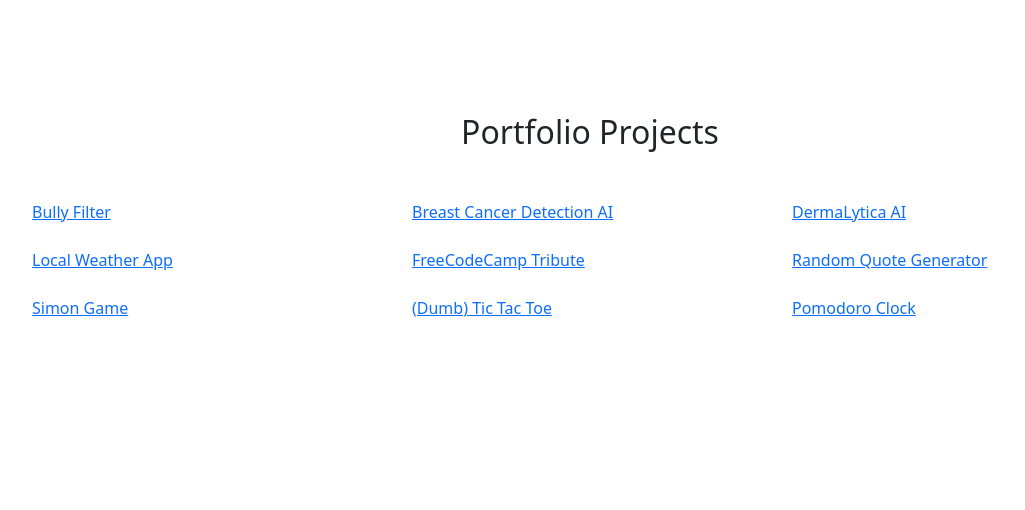
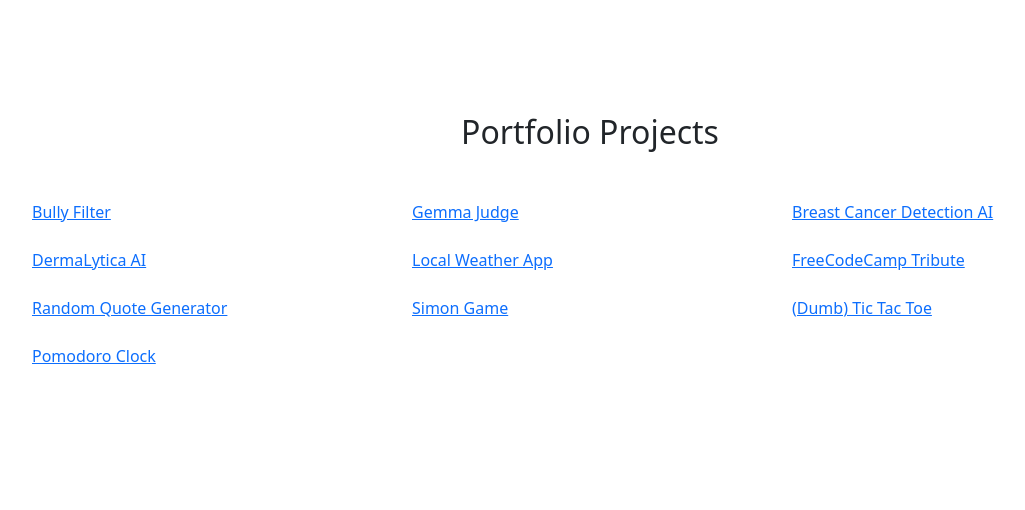
Before and after one commit to bmaclin58/DermaLytica, a Django app: template templates/PortfolioHome.html in a window 1280 px wide. Shown: the part 695-1205 px from the top of the page, without its empty margins (50-1075 px from the left). Run offline with Django 5.2, Linux system fonts and the light colour scheme; the template is opened without the code that fills it, so the values that code supplies are empty; some libraries are stand-ins or nearby versions.

Commit message:
Update GemmaJudge app configuration and add PortfolioHome link
- Renamed `GemmaJudge` app to fix app name inconsistency.
- Added GemmaJudge link and thumbnail to `PortfolioHome.html` for better navigation.
- Included new static assets for enhanced visual presentation.

```diff
--- a/GemmaJudge/apps.py
+++ b/GemmaJudge/apps.py
@@ -3,7 +3,7 @@ from django.apps import AppConfig
 
 class GemmaJudgeConfig(AppConfig):
     default_auto_field = 'django.db.models.BigAutoField'
-    name = 'Gemma_Judge'
+    name = 'GemmaJudge'
 
     def ready(self):
         from .services.runtime import bootstrap_runtime
--- a/templates/PortfolioHome.html
+++ b/templates/PortfolioHome.html
@@ -110,6 +110,15 @@
 							<div class="works-thumb"
 							     style="background: url('{% static 'Photos/BullyFilter.png' %}') no-repeat center; background-size: cover;"></div>
 							<div class="works-caption">Bully Filter</div>
+						</div>
+					</a>
+				</div>
+				<div class="col-md-4 col-sm-6 col-12 mb-4">
+					<a href="{% url 'gemmajudge-home' %}" target="_blank">
+						<div class="block wow animate__animated animate__fadeInLeft">
+							<div class="works-thumb"
+							     style="background: url('{% static 'Photos/GemmaJudge.png' %}') no-repeat center; background-size: cover;"></div>
+							<div class="works-caption">Gemma Judge</div>
 						</div>
 					</a>
 				</div>
```
Also changed, not shown: 1 other file.
